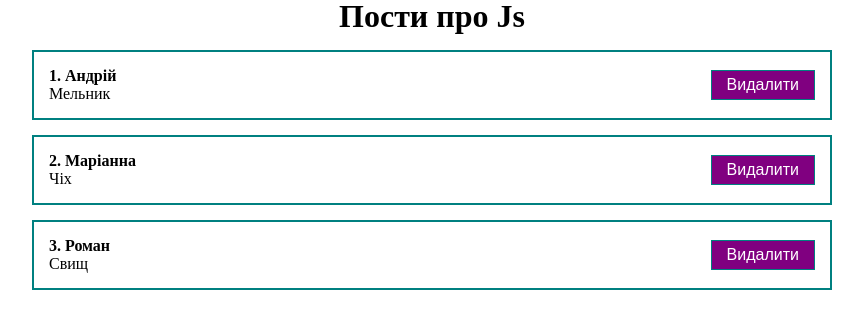
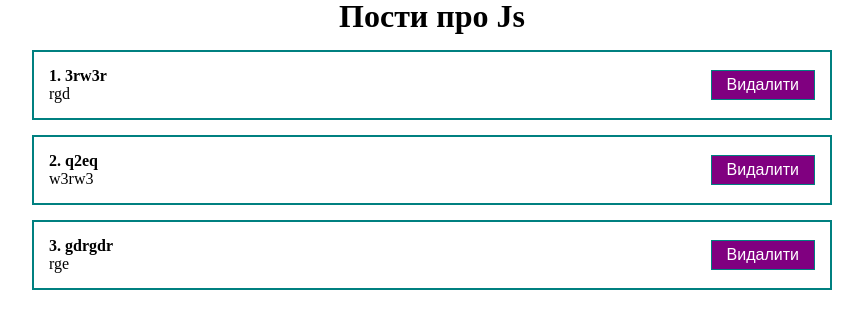
Before and after one commit to AndriyMelnykIt/React-Js_Education, a React (Create React App) app: page / in a window 1280 px wide. Shown: the part 150-473 px from the top of the page, without its empty margins (208-1071 px from the left). Built offline with nearby package versions, Linux system fonts and the light colour scheme.

Commit message:
changet app

```diff
--- a/src/App.js
+++ b/src/App.js
@@ -8,9 +8,9 @@ import MyButton from './Components/UI/button/MyButton';
 
 function App () {
 	const [posts, setPosts] = useState ([
-		{id: 1, title: 'Андрій', body: 'Мельник'},
-		{id: 2, title: 'Маріанна', body: 'Чіх'},
-		{id: 3, title: 'Роман', body: 'Свищ'},
+		{id: 1, title: '3rw3r', body: 'rgd'},
+		{id: 2, title: 'q2eq', body: 'w3rw3'},
+		{id: 3, title: 'gdrgdr', body: 'rge'},
 	])
 
 	const [filter, setFilter] = useState ({sort: '', query: ''});
```
